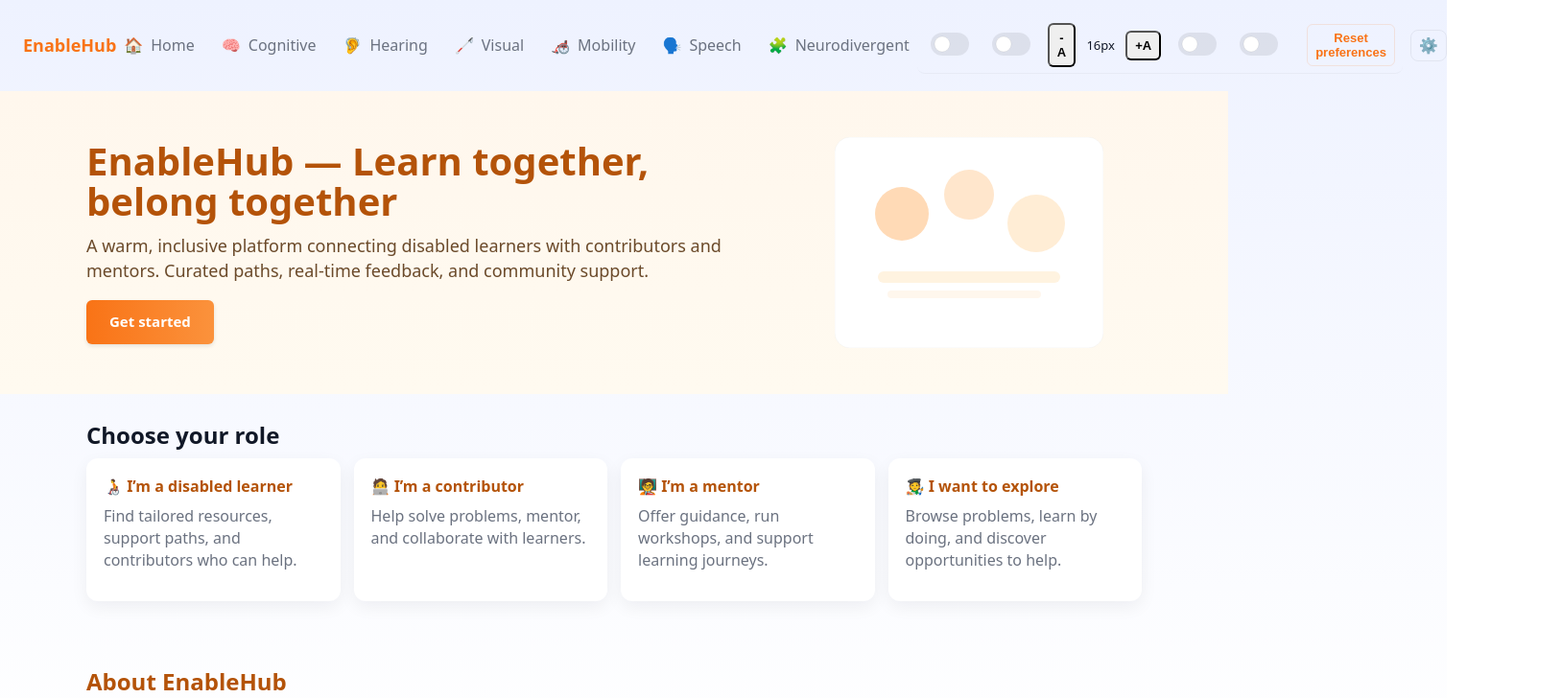
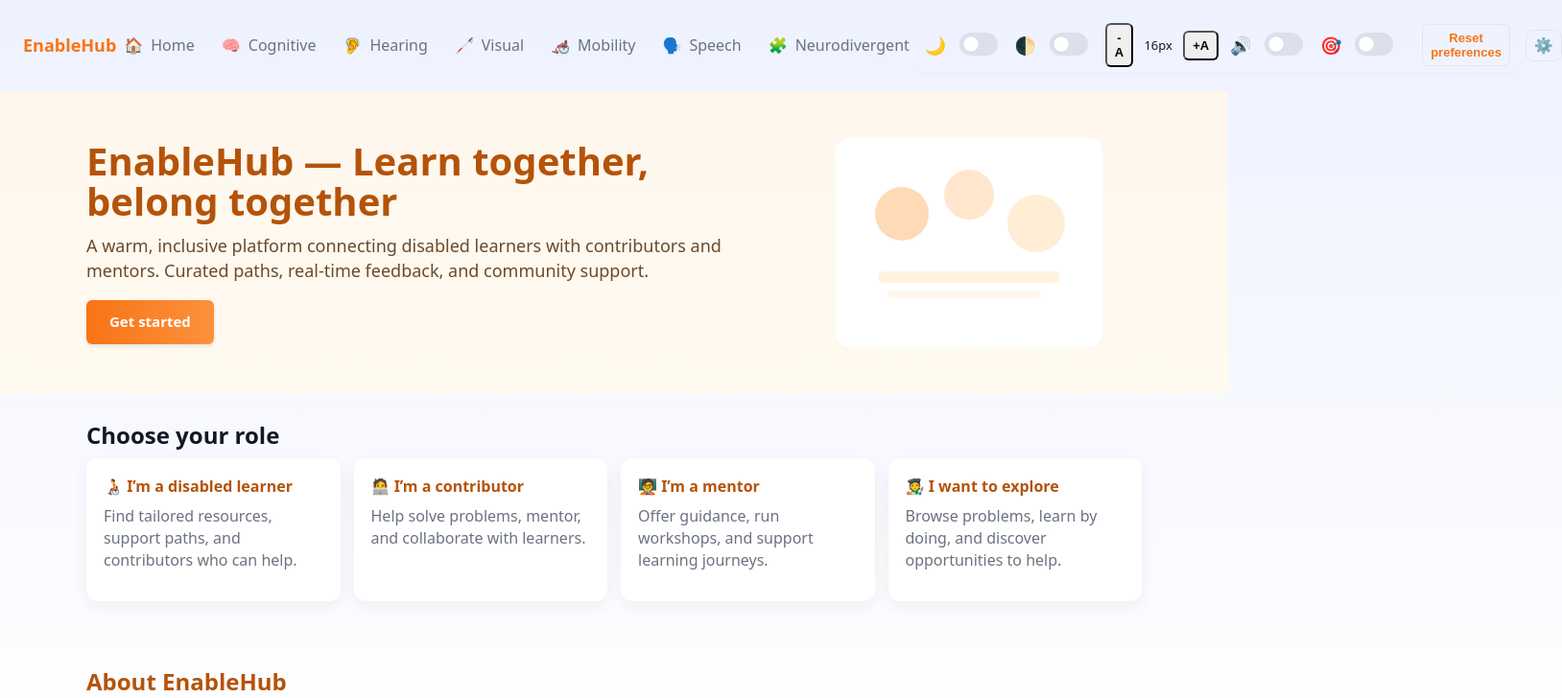
Before and after one commit to Vaish123-M/SolveTogether-platform, a React (Create React App) app in the folder EnableHub/client/: page / in a window 1280 px wide. Shown: the top 728 px of the page at 96% size, 1628 px wide, since content can reach past the window. Built offline with nearby package versions, Linux system fonts and the light colour scheme.

Commit message:
added accessible icons and visual cues

```diff
--- a/EnableHub/client/src/components/AccessibilityBar.js
+++ b/EnableHub/client/src/components/AccessibilityBar.js
@@ -20,12 +20,14 @@ export default function AccessibilityBar({ compact = false, inline = false }){
     <div className={rootClass} role="region" aria-label="Accessibility settings">
       <div className="accessibility-controls">
              <div className="toggle-group">
-             <IconToggle on={dark} onClick={()=>setDark(!dark)} title="Toggle dark mode" />
+               <span className="access-icon" aria-hidden="true">🌙</span>
+               <IconToggle on={dark} onClick={()=>setDark(!dark)} title="Toggle dark mode" icon="moon" />
                <span className="sr-only">Dark mode</span>
              </div>
 
              <div className="toggle-group">
-             <IconToggle on={contrast} onClick={()=>setContrast(!contrast)} title="Toggle high contrast" />
+               <span className="access-icon" aria-hidden="true">🌓</span>
+               <IconToggle on={contrast} onClick={()=>setContrast(!contrast)} title="Toggle high contrast" icon="contrast" />
                <span className="sr-only">High contrast</span>
              </div>
 
@@ -36,12 +38,14 @@ export default function AccessibilityBar({ compact = false, inline = false }){
         </div>
 
           <div className="toggle-group">
-       <IconToggle on={tts} onClick={()=>toggleTts(!tts)} title="Toggle text-to-speech" />
+           <span className="access-icon" aria-hidden="true">🔊</span>
+         <IconToggle on={tts} onClick={()=>toggleTts(!tts)} title="Toggle text-to-speech" icon="speaker" />
          <span className="sr-only">Text to speech</span>
           </div>
 
      <div className="toggle-group">
-       <IconToggle on={focusMode} onClick={()=>setFocusMode(!focusMode)} title="Toggle Focus Mode" />
+             <span className="access-icon" aria-hidden="true">🎯</span>
+       <IconToggle on={focusMode} onClick={()=>setFocusMode(!focusMode)} title="Toggle Focus Mode" icon="focus" />
        <span className="sr-only">Focus mode</span>
      </div>
 
@@ -69,8 +73,10 @@ function IconToggle({on, onClick, title}){
       className={`svg-toggle ${on ? 'on' : ''}`}
       onClick={onClick}
       onKeyDown={handleKey}
-      aria-pressed={on}
+      role="switch"
+      aria-checked={on}
       title={title}
+      data-tooltip={title}
       style={{background:'transparent',border:'none',padding:6,cursor:'pointer'}}
       tabIndex={0}
     >
--- a/EnableHub/client/src/index.css
+++ b/EnableHub/client/src/index.css
@@ -104,8 +104,49 @@ a:focus-visible { outline: 3px solid rgba(245,158,11,0.14); border-radius:4px; }
 .svg-toggle{ display:inline-block }
 
 /* keyboard focus styles for SVG toggles */
+.svg-toggle{ position:relative }
 .svg-toggle:focus-visible{ outline: 3px solid rgba(59,130,246,0.6); border-radius:8px }
 .svg-toggle:focus{ outline: none }
+
+/* Simple tooltip for icons (also announced via title/aria-label) */
+.svg-toggle[data-tooltip]::after,
+.btn[data-tooltip]::after{
+  content: attr(data-tooltip);
+  position: absolute;
+  left: 50%;
+  transform: translateX(-50%);
+  bottom: calc(100% + 8px);
+  background: rgba(17,24,39,0.95);
+  color: white;
+  font-size: 12px;
+  padding: 6px 8px;
+  border-radius: 6px;
+  white-space: nowrap;
+  opacity: 0;
+  pointer-events: none;
+  transition: opacity .12s ease, transform .12s ease;
+  z-index: 200;
+}
+.svg-toggle:hover::after,
+.svg-toggle:focus-visible::after,
+.btn[data-tooltip]:hover::after,
+.btn[data-tooltip]:focus-visible::after{
+  opacity: 1;
+  transform: translateX(-50%) translateY(-4px);
+}
+
+/* Focus rings for interactive elements */
+.btn:focus-visible, .accessibility-button:focus-visible, .nav-link:focus-visible, .accessibility-pop button:focus-visible {
+  outline: 3px solid rgba(99,102,241,0.22);
+  border-radius: 8px;
+}
+
+/* Highlight active/pressed elements */
+.svg-toggle.on { box-shadow: 0 0 0 4px rgba(99,102,241,0.06); }
+.btn[aria-pressed="true"], .svg-toggle[aria-pressed="true"], .svg-toggle[aria-checked="true"] { box-shadow: 0 0 0 4px rgba(99,102,241,0.06); }
+
+.access-icon{ font-size:18px; display:inline-flex; align-items:center; justify-content:center; width:22px }
+.toggle-group { display:flex; gap:8px; align-items:center }
 
 /* Navbar accessibility button & popover */
 .nav-actions{ margin-left: auto; display:flex; align-items:center }
```
Lines whose indentation alone changed are shown as unchanged.
